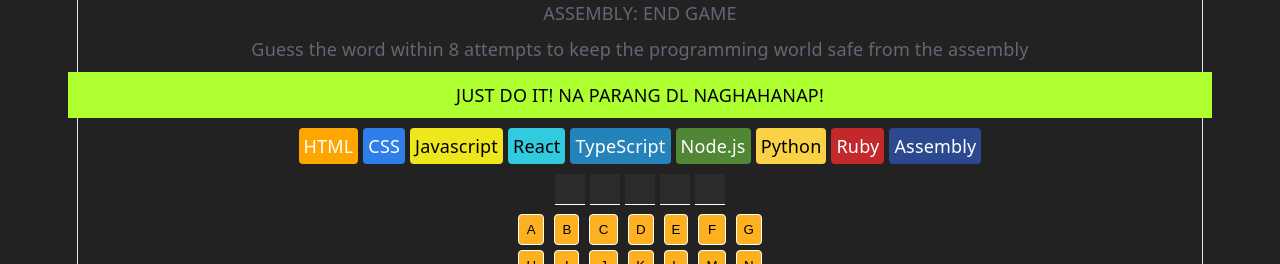
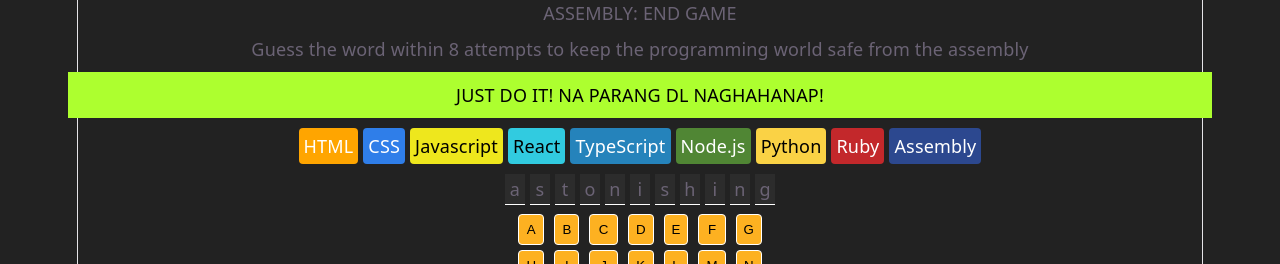
Before and after one commit to kezHay4dini2023/Assembly_Endgame, a React (Vite) app: page / in a window 1280 px wide. Shown: the top 264 px of the page. Built offline with nearby package versions, Linux system fonts and the light colour scheme.

Commit message:
5. Set up parent-to-child components to pass the letter-click handler to each tile. Clicking a letter tile toggles its color, and the mystery word is displayed as individual letter tiles.

```diff
--- a/src/body.jsx
+++ b/src/body.jsx
@@ -8,18 +8,40 @@
 
 export default function MainBody() {
     const [alphabet, setAlphabet] = useState(generateAtoZtile())
+    const [mysteryWord, setmysteryWord] = useState(slicedupword("astonishing"))
 
+    console.log(alphabet)
     function generateAtoZtile() {
         return new Array(26).fill(0)
         .map((_, i) =>
-            String.fromCharCode( i + 65)
+            ({
+            value: String.fromCharCode( i + 65),
+            isHeld: false
+            })
 
     )
     }
 
+    function slicedupword(word = "hello") {
+        const spliced = word.split("")
+
+        return spliced
+    }
+
     function clickedletter(event) {
-        const id = event.currentTarget.id
-        console.log(id);
+        const currentkey = event.currentTarget
+        const isHeld = event.currentTarget.isheld
+        const value = event.currentTarget.value
+        console.log(value);
+
+        if (!isHeld) {
+            currentkey.style.backgroundColor = "yellowgreen";
+            event.currentTarget.isheld = true
+        } else {
+            currentkey.style.backgroundColor = "#fdb121";
+            event.currentTarget.isheld = false
+        }
+
     }
 
     // useEffect( () => {
@@ -37,7 +59,7 @@
         </div>
         <Comments />
         <Frameworks />
-        <Fills />
+        <Fills mysteryWord = {mysteryWord}/>
         <Aplhabet_tiles alphabet={alphabet} clickedletter={clickedletter}/>
         </main>
     )
--- a/src/components/alphabet_tile.jsx
+++ b/src/components/alphabet_tile.jsx
@@ -2,9 +2,10 @@
 
 
 export default function Tile(props) {
+
     return (
-        <button className='tile_letter' id={props.alphabet} onClick={props.clickedletter}>
-            {props.alphabet}
+        <button className='tile_letter' key={props.id} value={props.value} isheld={props.isHeld} onClick={props.clickedletter}>
+            {props.value}
         </button>
     )
 }
--- a/src/components/fill_tile.jsx
+++ b/src/components/fill_tile.jsx
@@ -1,10 +1,10 @@
 import '../style/fills.css'
 
 
-export default function FillTiles() {
+export default function FillTiles(props) {
     return(
         <div className="fillTile">
-
+            {props.letter}
         </div>
     )
 }
--- a/src/components/fills.jsx
+++ b/src/components/fills.jsx
@@ -1,14 +1,16 @@
 import FillTiles from "./fill_tile";
 import '../style/fills.css'
 
-export default function Fills () {
+export default function Fills (props) {
+
+    const Fillings = props.mysteryWord.map(
+        filling =>
+            <FillTiles letter = {filling}/>
+    )
+
     return (
         <div className="fillframe">
-            <FillTiles />
-            <FillTiles />
-            <FillTiles />
-            <FillTiles />
-            <FillTiles />
+            {Fillings}
         </div>
     )
 }
--- a/src/components/frame_tiles.jsx
+++ b/src/components/frame_tiles.jsx
@@ -5,8 +5,13 @@
 export default function Aplhabet_tiles(props) {
 
 
-    const latinAlphabets = props.alphabet.map( alpha =>
-        <Tile alphabet={alpha} id={props.id} clickedletter={props.clickedletter}/>
+    const latinAlphabets = props.alphabet.map( alphaObj =>
+        <Tile
+        value={alphaObj.value}
+        id={alphaObj.value}
+        key={alphaObj.value}
+        isHeld={alphaObj.isHeld}
+        clickedletter={props.clickedletter}/>
 
     )
 
--- a/src/style/fills.css
+++ b/src/style/fills.css
@@ -7,7 +7,13 @@
 .fillTile {
 
     background-color: #2c2c2c;
-    padding: 15px;
+    width: 20px;
+    height: 30px;
+
+
+    display: flex;
+    align-items: center;
+    justify-content: center;
 
     box-shadow: 0 1px 0px white;
 }
```
